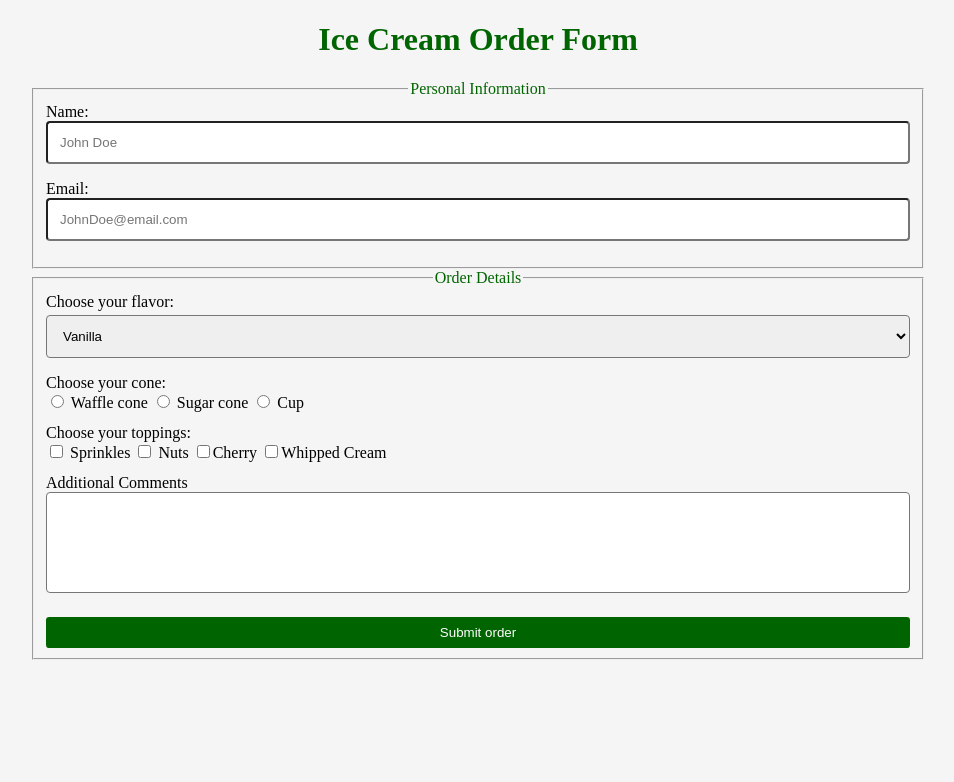
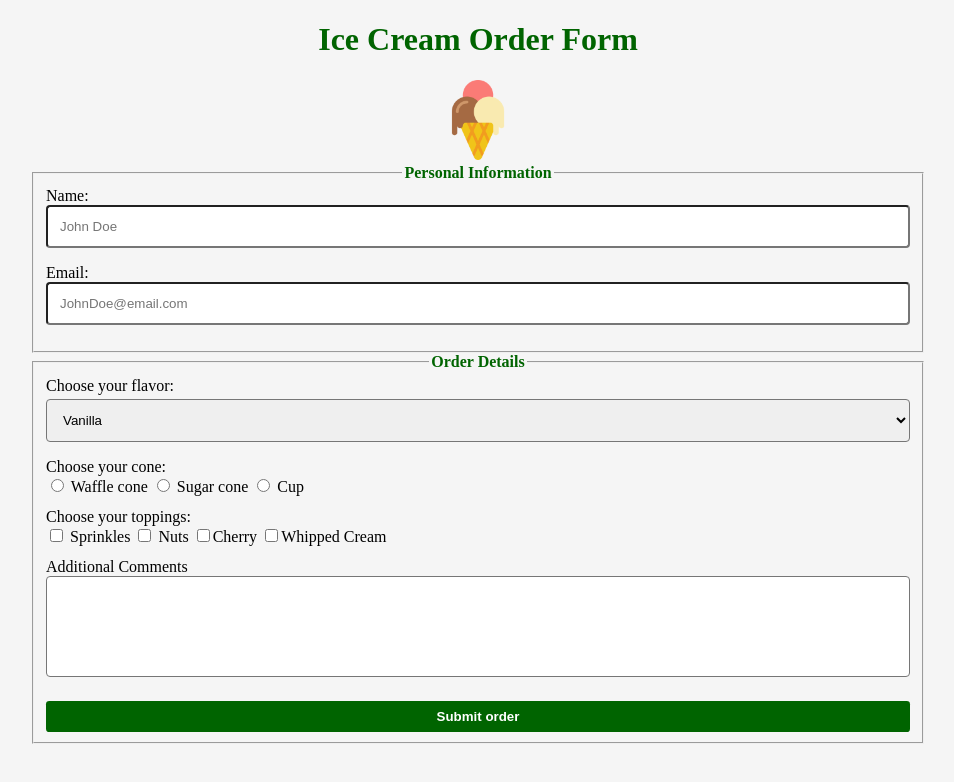
Before and after one commit to RoughHouseRandy/ice_cream_pair, a plain HTML site: page index.html in a window 1280 px wide. Shown: the whole page, without its empty margins (162-1116 px from the left). Drawn offline with Linux system fonts and the light colour scheme.

Commit message:
added an image and resized image in css

```diff
--- a/index.html
+++ b/index.html
@@ -9,7 +9,8 @@
 </head>
 <body>
     <header>
-        <h1>Ice Cream Order Form</h1>
+        <h1>Ice Cream Order Form </h1>
+        <img src="images/icecream.png" alt="a cartoon icecream cone with three scoops of chocolate, strawberry and vanilla ice cream">
     </header>
     <main>
         <form action="#" id="icecream" method="get">
--- a/styles.css
+++ b/styles.css
@@ -15,6 +15,11 @@ main, header{
 header, legend {
     text-align:center;
     color:darkgreen;
+    font-weight:bold;
+}
+
+img {
+    max-width:5rem;
 }
 
 input[type="text"], input[type="email"],select, textarea{
@@ -35,6 +40,7 @@ button {
     width:100%;
     padding:.5rem;
     margin-top:.5rem;
+    font-weight:bold;
 }
 
 p {
```
